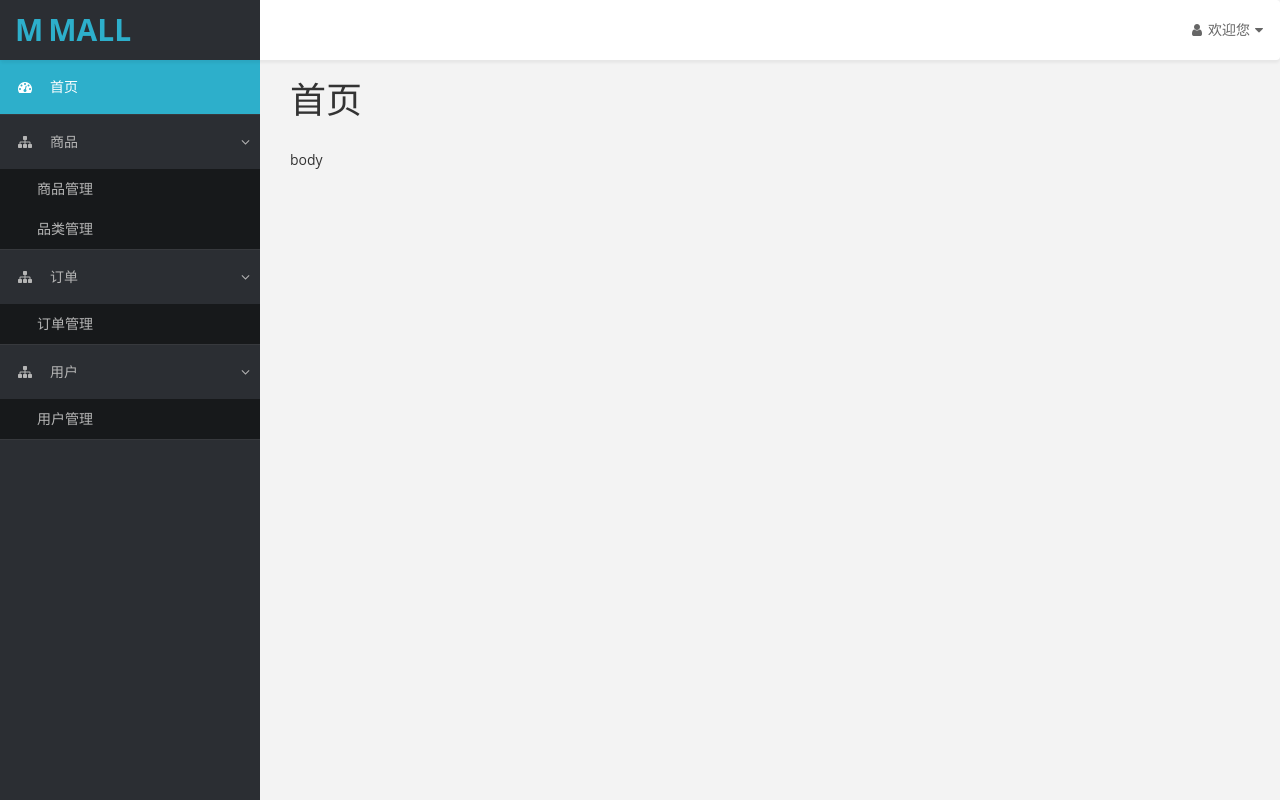
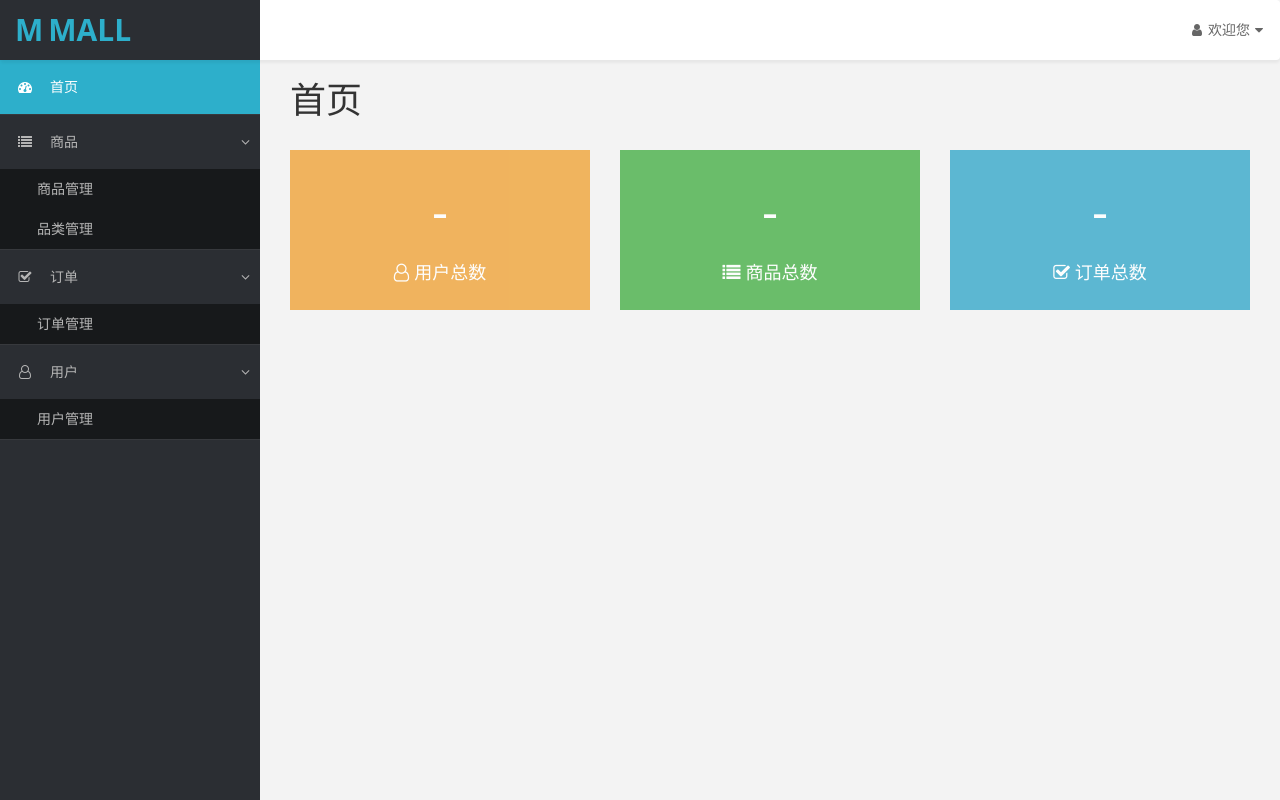
Before and after one commit to CitrusMaxima/admin-fe, a React app: page / in a window 1280 px wide. Built offline with nearby package versions, Linux system fonts and the light colour scheme; no server answers.

Commit message:
首页的开发

```diff
--- a/src/component/nav-side/index.jsx
+++ b/src/component/nav-side/index.jsx
@@ -19,7 +19,7 @@
                         </li>
                         <li className="active">
                             <Link to="/product">
-                                <i className="fa fa-sitemap"></i>
+                                <i className="fa fa-list"></i>
                                 <span>商品</span>
                                 <span className="fa arrow"></span>
                             </Link>
@@ -34,7 +34,7 @@
                         </li>
                         <li className="active">
                             <Link to="/order">
-                                <i className="fa fa-sitemap"></i>
+                                <i className="fa fa-check-square-o"></i>
                                 <span>订单</span>
                                 <span className="fa arrow"></span>
                             </Link>
@@ -46,7 +46,7 @@
                         </li>
                         <li className="active">
                             <Link to="/user">
-                                <i className="fa fa-sitemap"></i>
+                                <i className="fa fa-user-o"></i>
                                 <span>用户</span>
                                 <span className="fa arrow"></span>
                             </Link>
--- a/src/page/home/index.jsx
+++ b/src/page/home/index.jsx
@@ -1,16 +1,66 @@
 import React from 'react';
+import {Link} from 'react-router-dom';
+import MUtil from 'util/mm.jsx';
+import Statistic from 'service/statistic-service.jsx';
+import PageTitle from 'component/page-title/index.jsx';
+import './index.scss';
 
-import PageTitle from 'component/page-title/index.jsx';
-import './index.css';
+const _mm = new MUtil();
+const _statistic = new Statistic();
 
 class Home extends React.Component {
+    constructor(props) {
+        super(props);
+        this.state = {
+            userCount: '-',
+            productCount: '-',
+            orderCount: '-'
+        }
+    }
+
+    componentDidMount() {
+        this.loadCount();
+    }
+
+    loadCount() {
+        _statistic.getHomeCount().then(res => {
+            this.setState(res);
+        }, errMsg => {
+            _mm.errorTips(errMsg);
+        });
+    }
+
     render() {
         return (
             <div id="page-wrapper">
                 <PageTitle title="首页"/>
                 <div className="row">
-                    <div className="col-md-12">
-                        body
+                    <div className="col-md-4">
+                        <Link to="/user" className="color-box brown">
+                            <p className="count">{this.state.userCount}</p>
+                            <p className="desc">
+                                <i className="fa fa-user-o"></i>
+                                <span>用户总数</span>
+                            </p>
+                        </Link>
+                    </div>
+                    <div className="col-md-4">
+                        <Link to="/product" className="color-box green">
+                            <p className="count">{this.state.productCount}</p>
+                            <p className="desc">
+                                <i className="fa fa-list"></i>
+                                <span>商品总数</span>
+                            </p>
+                        </Link>
+                    </div>
+                    <div className="col-md-4">
+                        <Link to="/order" className="color-box blue">
+                            <p className="count">{this.state.orderCount}</p>
+                            <p className="desc">
+                                <i className="fa fa-check-square-o"></i>
+                                <span>订单总数</span>
+                            </p>
+                        </Link>
                     </div>
                 </div>
             </div>
--- /dev/null
+++ b/src/page/home/index.scss
@@ -0,0 +1,28 @@
+.color-box {
+    display: block;
+    height: 160px;
+    text-align: center;
+    padding: 20px 0;
+    opacity: .9;
+    transition: all .3s;
+    &:hover {
+        text-decoration: none;
+        color: #555;
+        opacity: 1;
+        transform: scale(1.08);
+    }
+    &:focus {
+        text-decoration: none;
+    }
+    .count {
+        font-size: 50px;
+        height: 80px;
+        line-height: 80px;
+    }
+    .desc {
+        font-size: 18px;
+        .fa {
+            margin-right: 5px;
+        }
+    }
+}
--- a/src/page/login/index.scss
+++ b/src/page/login/index.scss
@@ -1,3 +1,3 @@
 .login-panel {
-  margin-top: 25%;
+    margin-top: 25%;
 }
--- /dev/null
+++ b/src/service/statistic-service.jsx
@@ -0,0 +1,14 @@
+import MUtil from 'util/mm.jsx'
+
+const _mm = new MUtil();
+
+class Statistic {
+    // 首页数据统计
+    getHomeCount() {
+        return _mm.request({
+            url: '/manage/statistic/base_count.do'
+        });
+    }
+}
+
+export default Statistic;
```
Also changed, not shown: src/page/home/index.css (deleted).
